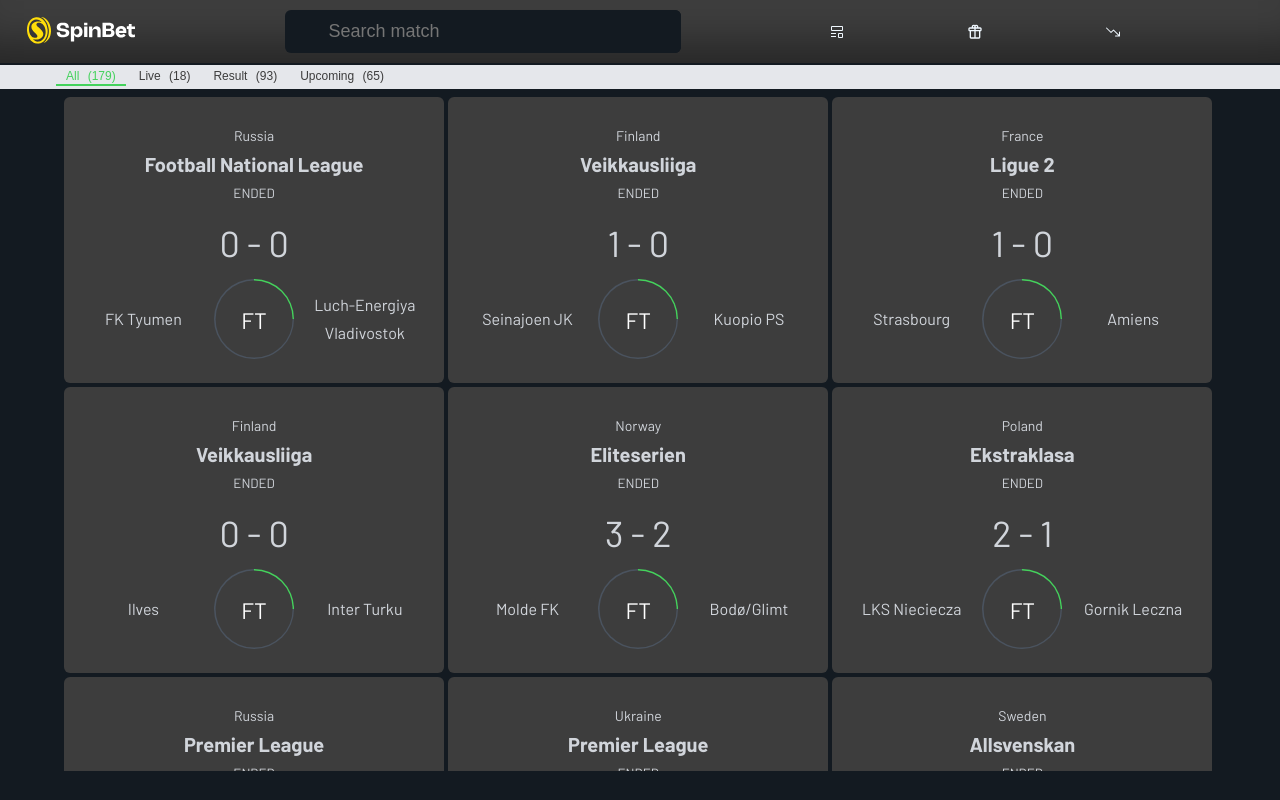
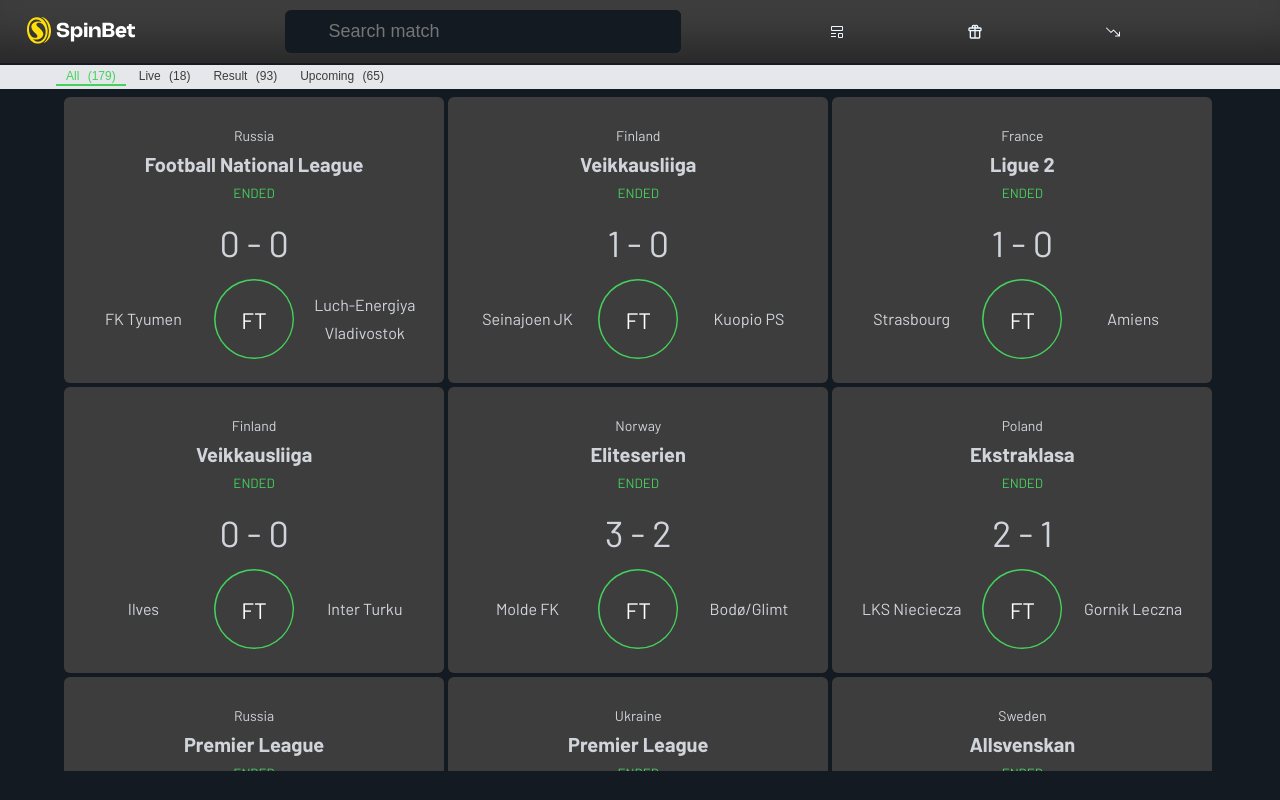
Before and after one commit to Denno31/spin-bet-exam, a Next.js app: page / in a window 1280 px wide. Built offline with nearby package versions, Linux system fonts and the light colour scheme; some icons are missing.

Commit message:
fixed match status color

```diff
--- a/src/components/MatchProgress/MatchProgress.tsx
+++ b/src/components/MatchProgress/MatchProgress.tsx
@@ -1,9 +1,10 @@
+import { getConicGradientDeg } from "@/utils/utils";
 import React from "react";
 import styled from "styled-components";
 
 interface Props {
-  matchStatus: string | undefined;
-  liveStatus: string | undefined;
+  matchStatus: string;
+  liveStatus: string;
 }
 
 const OuterBox = styled.div<{ $deg: number }>`
@@ -32,10 +33,22 @@
   font-size: 1.4rem;
 `;
 
-export const MatchProgress = () => {
+export const MatchProgress = ({ matchStatus, liveStatus }: Props) => {
+  const conicGradientPercentage = getConicGradientDeg(matchStatus, liveStatus);
+  const getTextToShowOnCircularProgress = () => {
+    switch (matchStatus) {
+      case "finished":
+        return "FT";
+      case "inprogress":
+        return `${liveStatus}'`;
+      default:
+        return "";
+    }
+  };
+
   return (
-    <OuterBox $deg={90} data-testid="outer-box">
-      <InnerBox>FT</InnerBox>
+    <OuterBox $deg={conicGradientPercentage} data-testid="outer-box">
+      <InnerBox>{getTextToShowOnCircularProgress()}</InnerBox>
     </OuterBox>
   );
 };
--- a/src/components/ScoreBoardCard/ScoreBoardCard.tsx
+++ b/src/components/ScoreBoardCard/ScoreBoardCard.tsx
@@ -48,22 +48,51 @@
   align-items: center;
 `;
 
+const ScoreBoardMatchStatus = styled.small<{ $matchStatus: string }>`
+  margin-top: 10px;
+  color: ${({ theme: { color }, $matchStatus }) => {
+    switch ($matchStatus) {
+      case "ENDED":
+        return color.spinGreen;
+      case "LIVE":
+        return color.spinBetYellow;
+      case "CANCELLED":
+        return color.spinBetRed;
+      default:
+        return color.default;
+    }
+  }};
+  @media (max-width: ${({ theme: { screen } }) => screen.md}) {
+    margin-top: 8px;
+  }
+`;
+
 export const ScoreBoardCard = ({ scoreCardMatch }: Props) => {
-  const { competition, country, status, homeTeam, awayTeam, timestamp } =
-    scoreCardMatch;
+  const {
+    competition,
+    country,
+    status,
+    homeTeam,
+    awayTeam,
+    timestamp,
+    liveStatus,
+  } = scoreCardMatch;
   const label =
     status.label === "UPCOMING" ? getDateFormatted(timestamp) : status.label;
+
   return (
     <CardContainer>
       <CountryNameText>{country}</CountryNameText>
       <h3>{competition}</h3>
-      <small>{label}</small>
+      <ScoreBoardMatchStatus $matchStatus={label}>
+        {label}
+      </ScoreBoardMatchStatus>
       <p>
         {homeTeam.score} - {awayTeam.score}
       </p>
       <MatchProgressContainer>
         <span>{homeTeam.name}</span>
-        <MatchProgress />
+        <MatchProgress liveStatus={liveStatus} matchStatus={status.type} />
         <span>{awayTeam.name}</span>
       </MatchProgressContainer>
     </CardContainer>
--- a/src/components/ScoreBoardCards/ScoreBoardCards.tsx
+++ b/src/components/ScoreBoardCards/ScoreBoardCards.tsx
@@ -39,6 +39,8 @@
     [activeFilter.filter]
   );
 
+  console.log(matchesData);
+
   return (
     <ScoreCardsSection>
       <ScoreCardsOuterWrapper>
--- a/src/utils/utils.ts
+++ b/src/utils/utils.ts
@@ -1,19 +1,3 @@
-import { Match, ScoreCardMatch } from "@/types/types";
-
-export const getTextToStatusToShowOnScoreboard = (match: ScoreCardMatch) => {
-  if (match.status.type === "inprogress") {
-    return "LIVE";
-  } else if (match.status.type === "finished") {
-    return "ENDED";
-  } else if (match.liveStatus.toLowerCase() === "canceled") {
-    return "CANCELLED";
-  } else if (!isNaN(match.timestamp)) {
-    return getDateFormatted(match.timestamp);
-  } else {
-    return "";
-  }
-};
-
 export const getDateFormatted = (date?: number) => {
   const dateObj = new Date(date || "");
   const day = dateObj.getDate();
@@ -38,3 +22,19 @@
 
   return `${formattedDate} ${formattedTime}`;
 };
+
+export const getConicGradientDeg = (
+  liveStatusType: string,
+  liveStatus: string
+) => {
+  switch (liveStatusType) {
+    case "inprogress":
+      const statusValue =
+        liveStatus === "HT" ? 45 : liveStatus?.replace(/[^0-9|.]/, "");
+      return (Number(statusValue) * 360) / 90;
+    case "finished":
+      return 360;
+    default:
+      return 0;
+  }
+};
```
